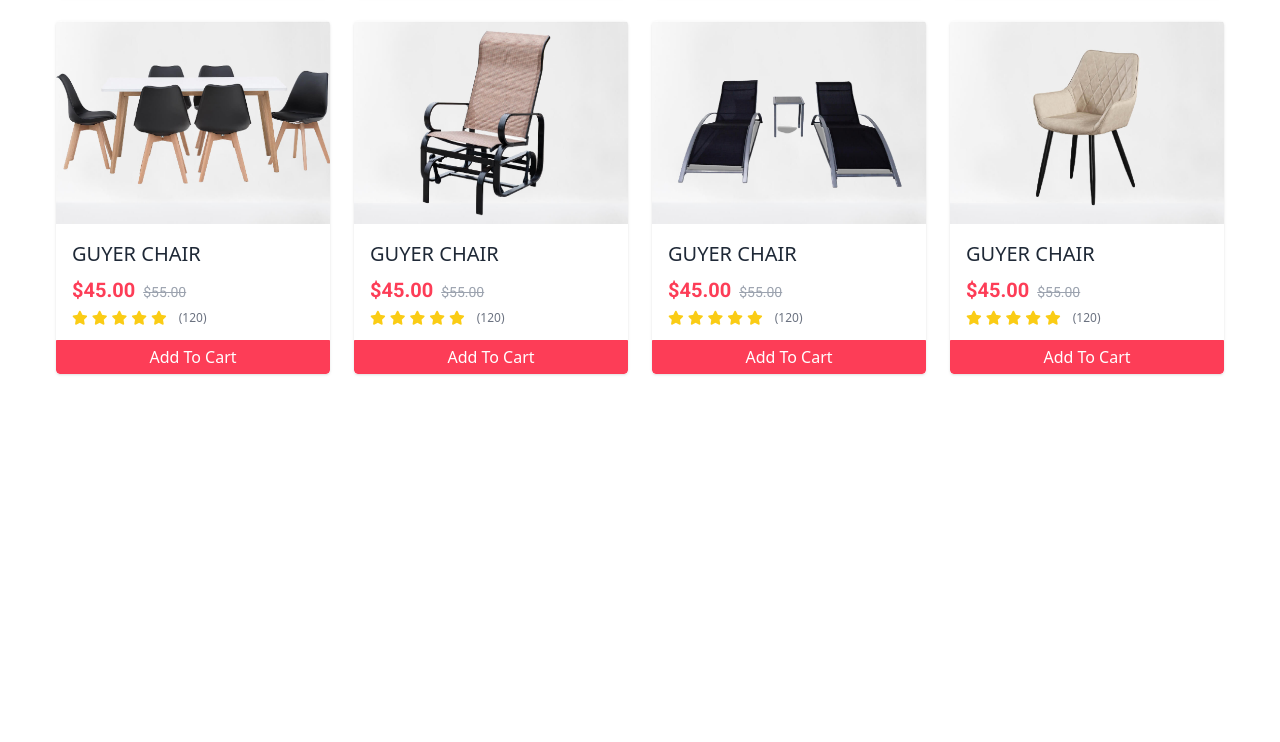
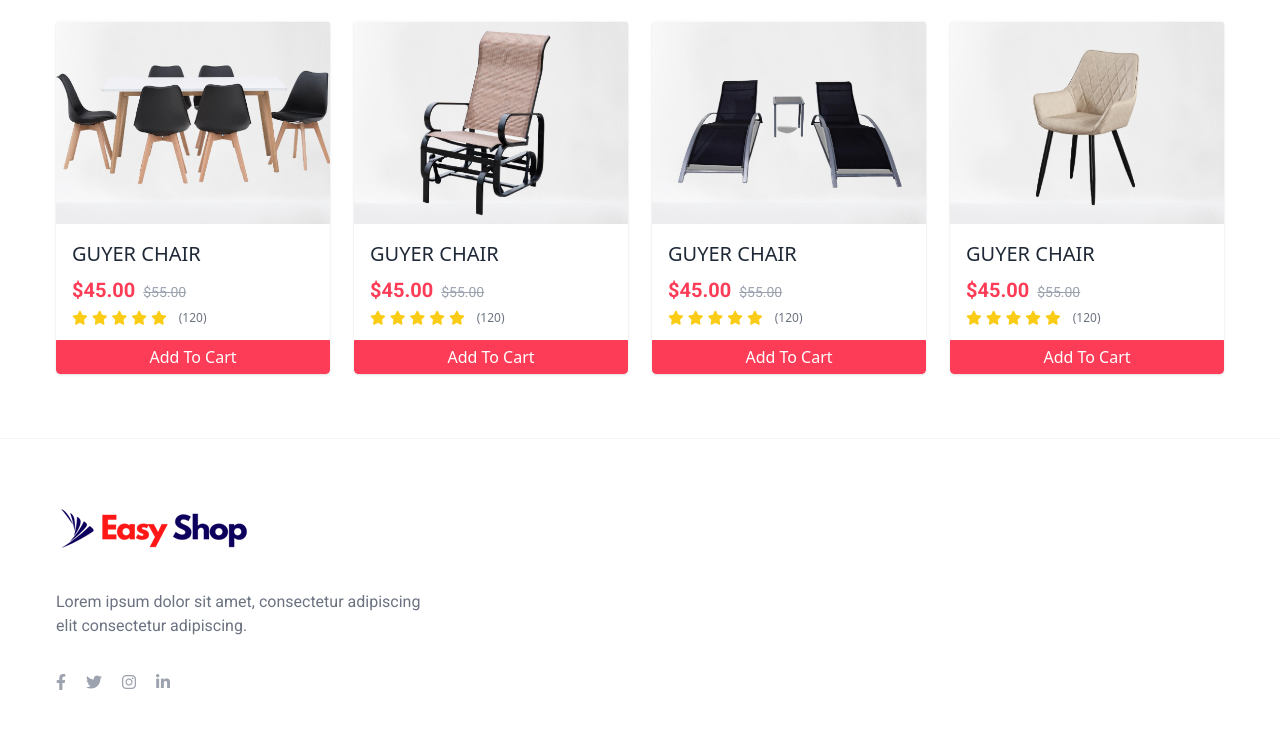
Before and after one commit to easylearningbd/tailwind-ecommerce-project, a website: page index.html in a window 1280 px wide. Shown: the part 2758-3500 px from the top of the page. Before the commit the page ends 3196 px from the top, so only its background shows below. Drawn offline with Linux system fonts and the light colour scheme.

Commit message:
82 Footer Setup  Part 1

```diff
--- a/index.html
+++ b/index.html
@@ -894,6 +894,47 @@
             <!-- ---- End Recomended for you   ----- -->
 
 
+ <!-- ---- Start Footer  ----- -->
+ <Footer class="bg-white pt-16 pb-12 border-t border-gray-100 " >
+      <div class="container">
+           <div class="xl:grid xl:grid-cols-3 xl:gap-8 ">
+                <div class="space-y-8 xl:col-span-1 ">
+                     <img src="/images/easyshop.png" alt="Easy Shop " />
+                     <p class="text-gray-500 text-base font-roboto " >
+                         Lorem ipsum dolor sit amet, consectetur adipiscing elit consectetur adipiscing.
+                     </p>
+                     <div class="flex space-x-5">
+                          <a href="#" class="text-gray-400 hover:text-gray-500" >
+                              <i class="fab fa-facebook-f"></i>
+                          </a>
+
+                          <a href="#" class="text-gray-400 hover:text-gray-500" >
+                              <i class="fab fa-twitter"></i>
+                          </a>
+
+                          <a href="#" class="text-gray-400 hover:text-gray-500" >
+                              <i class="fab fa-instagram"></i>
+                          </a>
+
+                          <a href="#" class="text-gray-400 hover:text-gray-500" >
+                              <i class="fab fa-linkedin-in"></i>
+                          </a>
+
+                     </div>
+
+                </div>
+
+           </div>
+
+      </div>
+
+ </Footer>
+
+
+  <!-- ---- End Footer   ----- -->
+
+
+
 
 </body>
 </html>
```
Also changed, not shown: output/tailwind.css.
